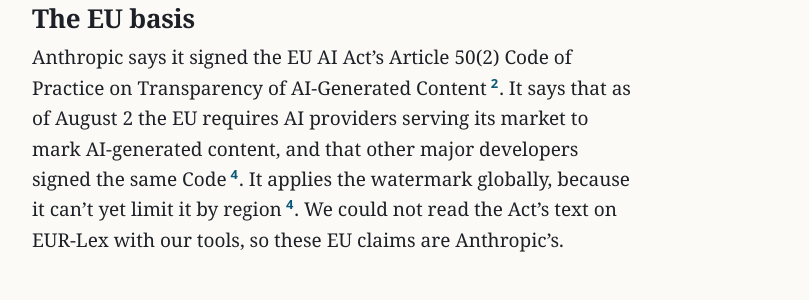
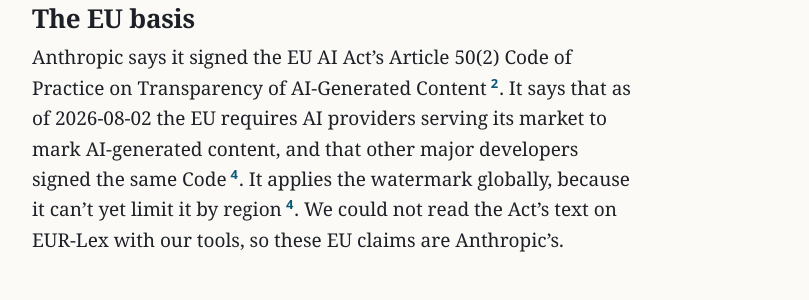
Before and after one commit to northwind-press/northwind-press.github.io, a Jekyll site: the page built from _posts/2026-11-04-claude-text-watermark.md, in a window 1280 px wide and 900 px high, scrolled down 2057 px. Shown: the part 185-485 px from the top of the window, without its empty margins (308-1117 px from the left). Built offline with Jekyll 4.4.1, drawn with Linux system fonts in a browser that asks for light colours.

Commit message:
Copy: YYYY-MM-DD date in running text (style.md 11)
Co-Authored-By: Claude Opus 5.5 <noreply@anthropic.com>

```diff
--- a/_posts/2026-11-04-claude-text-watermark.md
+++ b/_posts/2026-11-04-claude-text-watermark.md
@@ -47,4 +47,4 @@ Text watermark detection is an API in private preview{% include cite.html n=2 %}
 
 ## The EU basis
 
-Anthropic says it signed the EU AI Act's Article 50(2) Code of Practice on Transparency of AI-Generated Content{% include cite.html n=2 %}. It says that as of August 2 the EU requires AI providers serving its market to mark AI-generated content, and that other major developers signed the same Code{% include cite.html n=4 %}. It applies the watermark globally, because it can't yet limit it by region{% include cite.html n=4 %}. We could not read the Act's text on EUR-Lex with our tools, so these EU claims are Anthropic's.
+Anthropic says it signed the EU AI Act's Article 50(2) Code of Practice on Transparency of AI-Generated Content{% include cite.html n=2 %}. It says that as of 2026-08-02 the EU requires AI providers serving its market to mark AI-generated content, and that other major developers signed the same Code{% include cite.html n=4 %}. It applies the watermark globally, because it can't yet limit it by region{% include cite.html n=4 %}. We could not read the Act's text on EUR-Lex with our tools, so these EU claims are Anthropic's.
```
